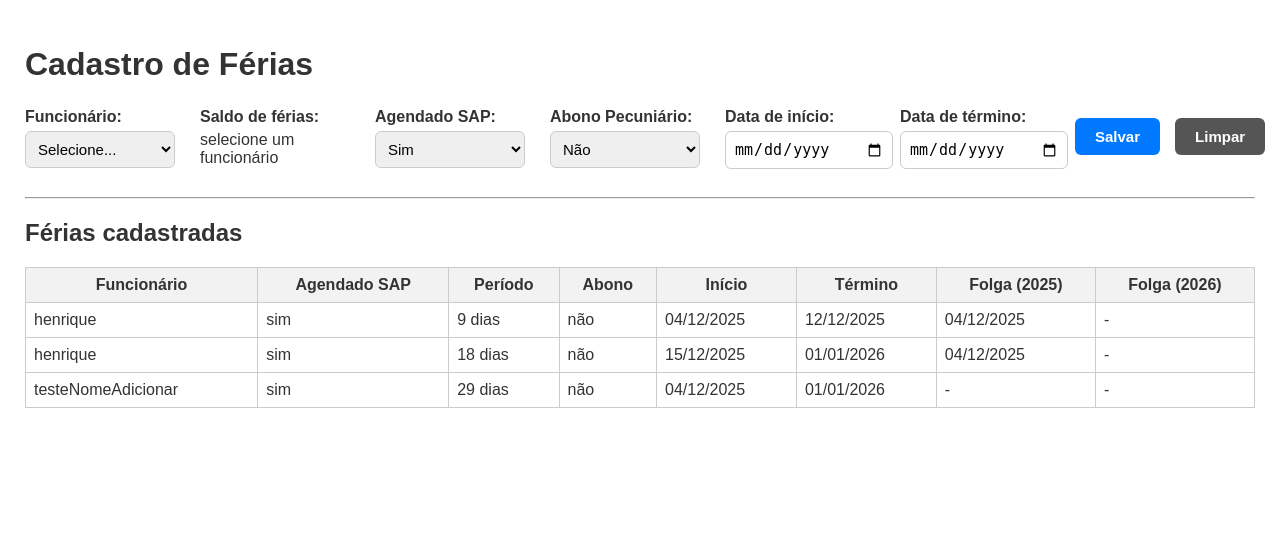
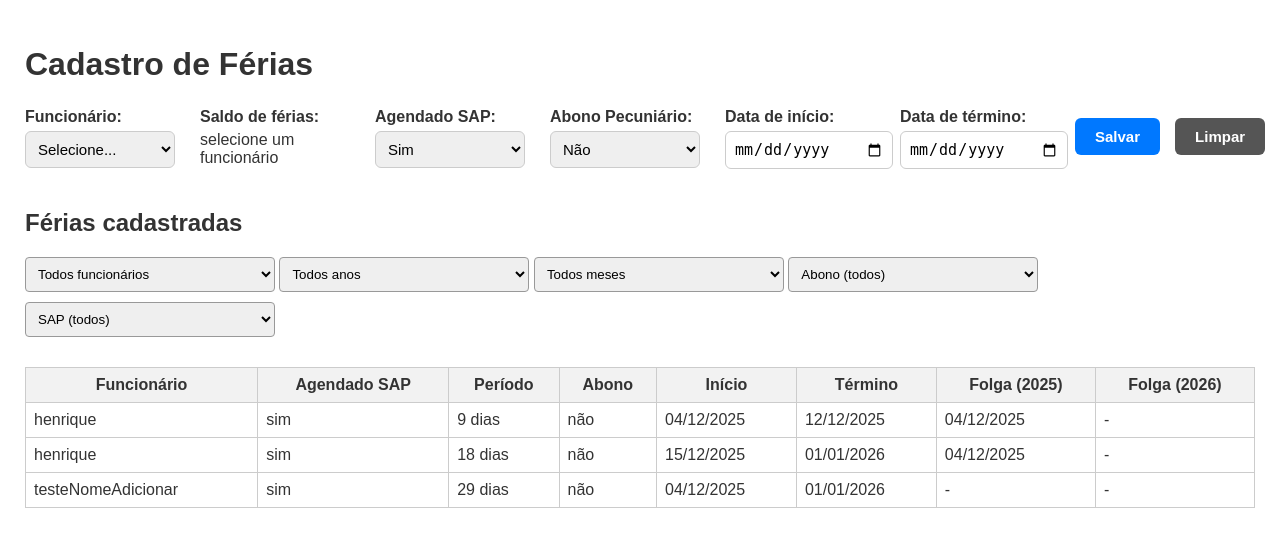
Before and after one commit to Pontessxx/Sistema-Ferias-FLASK, a Flask app: page / in a window 1280 px wide. Shown: the part 55-602 px from the top of the page. Run offline with Flask 3, Linux system fonts and the light colour scheme; data comes from the database, SQL or seed files in the repository.

Commit message:
filtros tabela

```diff
--- a/routes/ferias_routes.py
+++ b/routes/ferias_routes.py
@@ -1,4 +1,4 @@
-from flask import Blueprint, render_template, request, redirect, url_for
+from flask import Blueprint, jsonify, render_template, request, redirect, url_for
 from services.funcionario_service import listar_funcionarios
 from services.ferias_service import (
     adicionar_ferias,
@@ -114,3 +114,17 @@ def route_atualizar_ferias(ferias_id):
 def route_deletar_ferias(ferias_id):
     deletar_ferias(ferias_id)
     return redirect(url_for("ferias.pagina_inicial"))
+
+
+@ferias_bp.route("/filtrar-ferias", methods=["POST"])
+def filtrar_ferias():
+    funcionario_id = request.form.get("funcionario_id")
+    ano = request.form.get("ano")
+    mes = request.form.get("mes")
+    abono = request.form.get("abono")
+    sap = request.form.get("sap")
+
+    from services.ferias_service import filtrar_ferias_service
+    dados = filtrar_ferias_service(funcionario_id, ano, mes, abono, sap)
+
+    return jsonify(dados)
--- a/services/ferias_service.py
+++ b/services/ferias_service.py
@@ -194,3 +194,59 @@ def atualizar_ferias(ferias_id, agendado_sap, periodo_dias,
 
     conn.commit()
     conn.close()
+
+def filtrar_ferias_service(funcionario_id, ano, mes, abono, sap):
+    conn = get_connection()
+    cursor = conn.cursor()
+
+    query = """
+        SELECT
+            f.id, f.funcionario_id, func.nome,
+            f.agendado_sap, f.periodo_dias, f.abono_peculiario,
+            f.data_inicio, f.data_fim
+        FROM ferias f
+        JOIN funcionarios func ON func.id = f.funcionario_id
+        WHERE 1=1
+    """
+
+    params = []
+
+    if funcionario_id:
+        query += " AND f.funcionario_id = ?"
+        params.append(funcionario_id)
+
+    if ano:
+        query += " AND strftime('%Y', f.data_inicio) = ?"
+        params.append(str(ano))
+
+    if mes:
+        query += " AND strftime('%m', f.data_inicio) = ?"
+        params.append(f"{int(mes):02d}")
+
+    if abono:
+        query += " AND f.abono_peculiario = ?"
+        params.append(abono)
+
+    if sap:
+        query += " AND f.agendado_sap = ?"
+        params.append(sap)
+
+    query += " ORDER BY f.funcionario_id, f.data_inicio"
+
+    cursor.execute(query, params)
+    dados = cursor.fetchall()
+    conn.close()
+
+    lista = []
+    for r in dados:
+        lista.append({
+            "id": r[0],
+            "funcionario": r[2],
+            "sap": r[3],
+            "dias": r[4],
+            "abono": r[5],
+            "inicio": formatar_data(r[6]),
+            "fim": formatar_data(r[7])
+        })
+
+    return lista
--- a/templates/index.html
+++ b/templates/index.html
@@ -48,19 +48,67 @@
         <input type="date" name="fim" id="fim" required>
     </div>
 
-
     <div class="form-buttons">
         <button type="submit" id="btnSubmit" class="btn">Salvar</button>
         <button type="button" class="btn-secondary" onclick="limparFormulario()">Limpar</button>
     </div>
+
 </form>
-
-
-<hr>
 
 <h2>Férias cadastradas</h2>
 
+<!-- ========================================= -->
+<!--                FILTROS                    -->
+<!-- ========================================= -->
+
+<div class="filters">
+
+    <select id="filtro_funcionario">
+        <option value="">Todos funcionários</option>
+        {% for f in funcionarios %}
+            <option value="{{ f[0] }}">{{ f[1] }}</option>
+        {% endfor %}
+    </select>
+
+    <select id="filtro_ano">
+        <option value="">Todos anos</option>
+        <option value="{{ ano_atual }}">{{ ano_atual }}</option>
+        <option value="{{ ano_proximo }}">{{ ano_proximo }}</option>
+    </select>
+
+    <select id="filtro_mes">
+        <option value="">Todos meses</option>
+        <option value="1">Janeiro</option>
+        <option value="2">Fevereiro</option>
+        <option value="3">Março</option>
+        <option value="4">Abril</option>
+        <option value="5">Maio</option>
+        <option value="6">Junho</option>
+        <option value="7">Julho</option>
+        <option value="8">Agosto</option>
+        <option value="9">Setembro</option>
+        <option value="10">Outubro</option>
+        <option value="11">Novembro</option>
+        <option value="12">Dezembro</option>
+    </select>
+
+    <select id="filtro_abono">
+        <option value="">Abono (todos)</option>
+        <option value="sim">Com abono</option>
+        <option value="não">Sem abono</option>
+    </select>
+
+    <select id="filtro_sap">
+        <option value="">SAP (todos)</option>
+        <option value="sim">Sim</option>
+        <option value="não">Não</option>
+    </select>
+
+</div>
+
+
 <table class="table">
+    <thead>
         <tr>
             <th>Funcionário</th>
             <th>Agendado SAP</th>
@@ -71,7 +119,9 @@
             <th>Folga ({{ ano_atual }})</th>
             <th>Folga ({{ ano_proximo }})</th>
         </tr>
+    </thead>
 
+    <tbody>
     {% for f in ferias %}
     <tr class="clickable-row"
         onclick="carregarFerias(
@@ -88,11 +138,13 @@
         <td>{{ f[9] or '-' }}</td>
     </tr>
     {% endfor %}
+    </tbody>
 </table>
 
-
 <script>
-
+// ===============================
+// CARREGAR DADOS PARA FORMULÁRIO
+// ===============================
 function carregarFerias(id, funcionarioId, sap, dias, abono, inicioISO, fimISO, folgaAntISO, folgaAnoISO) {
 
     document.getElementById("ferias_id").value = id;
@@ -106,19 +158,14 @@ function carregarFerias(id, funcionarioId, sap, dias, abono, inicioISO, fimISO,
 
     document.getElementById("inicio").value = inicioISO;
     document.getElementById("fim").value = fimISO;
-    // document.getElementById("folga_ano_anterior").value = folgaAntISO;
-    document.getElementById("folga_ano").value = folgaAnoISO;
 
     document.getElementById("formFerias").action = "/atualizar-ferias/" + id;
     document.getElementById("btnSubmit").innerText = "Atualizar Férias";
 }
 
-
-document.getElementById("funcionario_id").addEventListener("change", function() {
-    let saldo = this.options[this.selectedIndex].dataset.saldo || "";
-    document.getElementById("span_saldo").innerText = saldo + " dias restantes";
-});
-
+// ===============================
+// LIMPAR FORMULÁRIO
+// ===============================
 function limparFormulario() {
     document.getElementById("ferias_id").value = "";
     document.getElementById("formFerias").action = "/adicionar-ferias";
@@ -130,65 +177,57 @@ function limparFormulario() {
     document.getElementById("abono_peculiario").value = "não";
     document.getElementById("inicio").value = "";
     document.getElementById("fim").value = "";
-    // document.getElementById("folga_ano_anterior").value = "";
-    document.getElementById("folga_ano").value = "";
-
     document.getElementById("btnSubmit").innerText = "Salvar";
 }
 
+// ===============================
+// FILTROS — busca dinâmica
+// ===============================
+function aplicarFiltros() {
+    let funcionario = document.getElementById("filtro_funcionario").value;
+    let ano = document.getElementById("filtro_ano").value;
+    let mes = document.getElementById("filtro_mes").value;
+    let abono = document.getElementById("filtro_abono").value;
+    let sap = document.getElementById("filtro_sap").value;
+
+    fetch("/filtrar-ferias", {
+        method: "POST",
+        headers: {"Content-Type": "application/x-www-form-urlencoded"},
+        body: `funcionario_id=${funcionario}&ano=${ano}&mes=${mes}&abono=${abono}&sap=${sap}`
+    })
+    .then(res => res.json())
+    .then(lista => atualizarTabela(lista));
+}
 
 // ===============================
-//      CONTROLE DE FOLGA
+// ATUALIZAR TABELA
 // ===============================
+function atualizarTabela(lista) {
+    let tbody = document.querySelector(".table tbody");
+    tbody.innerHTML = "";
 
-// detecta mudanças
-document.getElementById("funcionario_folga_id").addEventListener("change", verificarFolga);
-document.getElementById("ano").addEventListener("change", verificarFolga);
-
-function verificarFolga() {
-
-    const funcionarioId = document.getElementById("funcionario_folga_id").value;
-    const ano = document.getElementById("ano").value;
-
-    if (!funcionarioId || !ano) return;
-
-    fetch("/buscar-folga", {
-        method: "POST",
-        headers: {"Content-Type": "application/x-www-form-urlencoded"},
-        body: `funcionario_id=${funcionarioId}&ano=${ano}`
-    })
-    .then(res => res.json())
-    .then(data => {
-
-        if (data.id) {
-            // Já existe folga → modo atualização
-            document.getElementById("folga_id").value = data.id;
-            document.getElementById("data_folga").value = data.data;
-
-            document.getElementById("formFolga").action = `/atualizar-folga/${data.id}`;
-            document.getElementById("btnFolga").innerText = "Atualizar Folga";
-            document.getElementById("btnExcluirFolga").style.display = "inline-block";
-
-        } else {
-            // Não existe → cadastrar
-            document.getElementById("folga_id").value = "";
-            document.getElementById("data_folga").value = "";
-
-            document.getElementById("formFolga").action = "/adicionar-folga";
-            document.getElementById("btnFolga").innerText = "Salvar Folga";
-            document.getElementById("btnExcluirFolga").style.display = "none";
-        }
+    lista.forEach(f => {
+        tbody.innerHTML += `
+            <tr>
+                <td>${f.funcionario}</td>
+                <td>${f.sap}</td>
+                <td>${f.dias} dias</td>
+                <td>${f.abono}</td>
+                <td>${f.inicio}</td>
+                <td>${f.fim}</td>
+                <td>-</td>
+                <td>-</td>
+            </tr>
+        `;
     });
 }
 
-function excluirFolga() {
-    const id = document.getElementById("folga_id").value;
-
-    if (!id)
-        return alert("Erro: sem ID da folga.");
-
-    window.location.href = `/deletar-folga/${id}`;
-}
+// Ativar filtros
+document.getElementById("filtro_funcionario").addEventListener("change", aplicarFiltros);
+document.getElementById("filtro_ano").addEventListener("change", aplicarFiltros);
+document.getElementById("filtro_mes").addEventListener("change", aplicarFiltros);
+document.getElementById("filtro_abono").addEventListener("change", aplicarFiltros);
+document.getElementById("filtro_sap").addEventListener("change", aplicarFiltros);
 
 </script>
 
```
Lines whose indentation alone changed are shown as unchanged.
